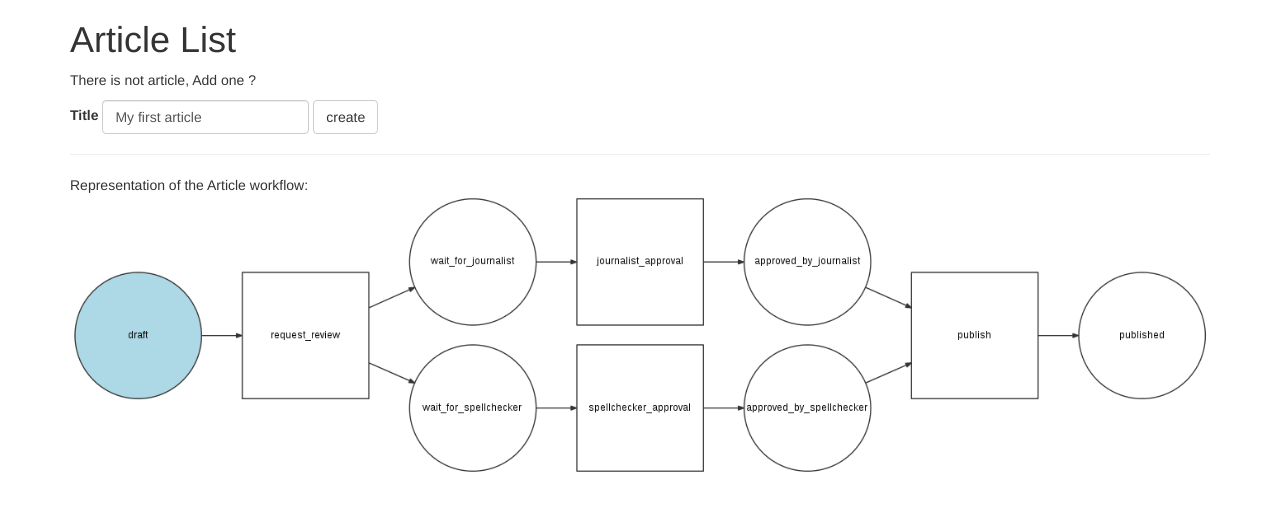
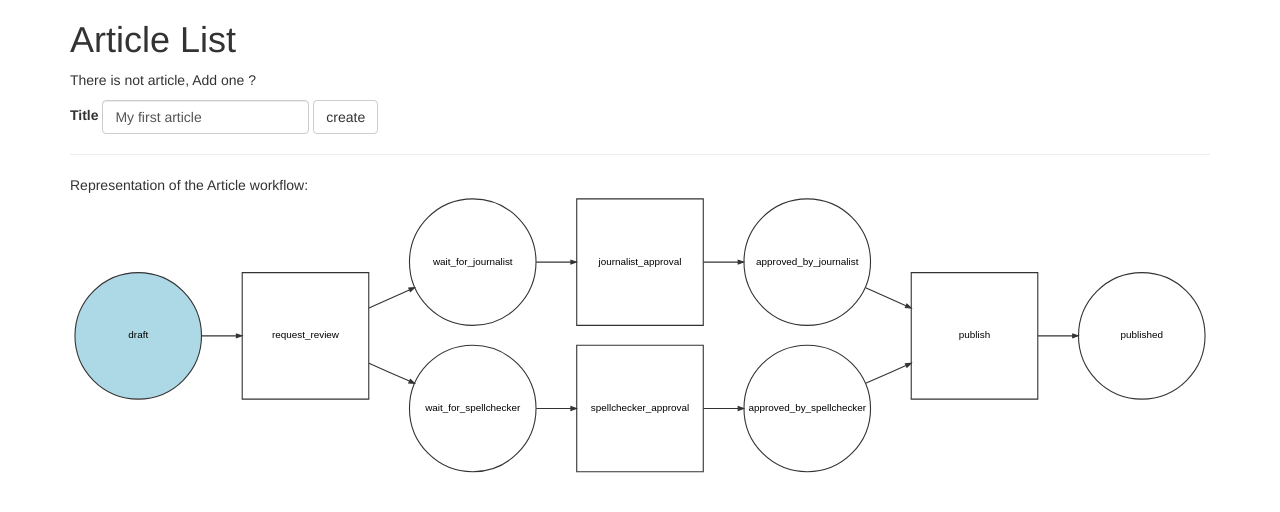
Before and after one commit to lyrixx/SFLive-Paris2016-Workflow, a Symfony app: template app/Resources/views/article/index.html.twig in a window 1280 px wide. Shown: the top 512 px of the page. Run offline with Twig, Linux system fonts and the light colour scheme; the template is opened without the code that fills it, so the values that code supplies are empty; some libraries are stand-ins or nearby versions.

Commit message:
go svg ; go

```diff
--- /dev/null
+++ b/app/Resources/views/doc/article-workflow.svg.twig
@@ -0,0 +1,107 @@
+<svg width="1036pt" height="255pt" class="img-responsive"
+viewBox="0.00 0.00 1036.00 255.00" xmlns="http://www.w3.org/2000/svg" xmlns:xlink="http://www.w3.org/1999/xlink">
+<g id="graph0" class="graph" transform="scale(1 1) rotate(0) translate(4 251)">
+    <title>workflow</title>
+    <polygon fill="white" stroke="none" points="-4,4 -4,-251 1032,-251 1032,4 -4,4"/>
+    <!-- place_draft -->
+    <g id="node1" class="node"><title>place_draft</title>
+        <ellipse fill="lightblue" stroke="#333333" cx="58" cy="-123" rx="57.5" ry="57.5"/>
+        <text text-anchor="middle" x="58" y="-120.8" font-family="Arial" font-size="9.00">draft</text>
+    </g>
+    <!-- transition_request_review -->
+    <g id="node7" class="node"><title>transition_request_review</title>
+        <polygon fill="none" stroke="#333333" points="267.5,-180.5 152.5,-180.5 152.5,-65.5 267.5,-65.5 267.5,-180.5"/>
+        <text text-anchor="middle" x="210" y="-120.8" font-family="Arial" font-size="9.00">request_review</text>
+    </g>
+    <!-- place_draft&#45;&gt;transition_request_review -->
+    <g id="edge1" class="edge"><title>place_draft&#45;&gt;transition_request_review</title>
+        <path fill="none" stroke="#333333" d="M115.709,-123C125.975,-123 136.729,-123 147.135,-123"/>
+        <polygon fill="#333333" stroke="#333333" points="147.211,-124.75 152.211,-123 147.211,-121.25 147.211,-124.75"/>
+    </g>
+    <!-- place_wait_for_journalist -->
+    <g id="node2" class="node"><title>place_wait_for_journalist</title>
+        <ellipse fill="none" stroke="#333333" cx="362" cy="-190" rx="57.5" ry="57.5"/>
+        <text text-anchor="middle" x="362" y="-187.8" font-family="Arial" font-size="9.00">wait_for_journalist</text>
+    </g>
+    <!-- transition_journalist_approval -->
+    <g id="node8" class="node"><title>transition_journalist_approval</title>
+        <polygon fill="none" stroke="#333333" points="571.5,-247.5 456.5,-247.5 456.5,-132.5 571.5,-132.5 571.5,-247.5"/>
+        <text text-anchor="middle" x="514" y="-187.8" font-family="Arial" font-size="9.00">journalist_approval</text>
+    </g>
+    <!-- place_wait_for_journalist&#45;&gt;transition_journalist_approval -->
+    <g id="edge4" class="edge"><title>place_wait_for_journalist&#45;&gt;transition_journalist_approval</title>
+        <path fill="none" stroke="#333333" d="M419.709,-190C429.975,-190 440.729,-190 451.135,-190"/>
+        <polygon fill="#333333" stroke="#333333" points="451.211,-191.75 456.211,-190 451.211,-188.25 451.211,-191.75"/>
+    </g>
+    <!-- place_approved_by_journalist -->
+    <g id="node3" class="node"><title>place_approved_by_journalist</title>
+        <ellipse fill="none" stroke="#333333" cx="666" cy="-190" rx="57.5" ry="57.5"/>
+        <text text-anchor="middle" x="666" y="-187.8" font-family="Arial" font-size="9.00">approved_by_journalist</text>
+    </g>
+    <!-- transition_publish -->
+    <g id="node10" class="node"><title>transition_publish</title>
+        <polygon fill="none" stroke="#333333" points="875.5,-180.5 760.5,-180.5 760.5,-65.5 875.5,-65.5 875.5,-180.5"/>
+        <text text-anchor="middle" x="818" y="-120.8" font-family="Arial" font-size="9.00">publish</text>
+    </g>
+    <!-- place_approved_by_journalist&#45;&gt;transition_publish -->
+    <g id="edge8" class="edge"><title>place_approved_by_journalist&#45;&gt;transition_publish</title>
+        <path fill="none" stroke="#333333" d="M719.042,-166.755C730.844,-161.483 743.487,-155.836 755.635,-150.41"/>
+        <polygon fill="#333333" stroke="#333333" points="756.592,-151.899 760.443,-148.262 755.164,-148.703 756.592,-151.899"/>
+    </g>
+    <!-- place_wait_for_spellchecker -->
+    <g id="node4" class="node"><title>place_wait_for_spellchecker</title>
+        <ellipse fill="none" stroke="#333333" cx="362" cy="-57" rx="57.5" ry="57.5"/>
+        <text text-anchor="middle" x="362" y="-54.8" font-family="Arial" font-size="9.00">wait_for_spellchecker</text>
+    </g>
+    <!-- transition_spellchecker_approval -->
+    <g id="node9" class="node"><title>transition_spellchecker_approval</title>
+        <polygon fill="none" stroke="#333333" points="571.5,-114.5 456.5,-114.5 456.5,0.5 571.5,0.5 571.5,-114.5"/>
+        <text text-anchor="middle" x="514" y="-54.8" font-family="Arial" font-size="9.00">spellchecker_approval</text>
+    </g>
+    <!-- place_wait_for_spellchecker&#45;&gt;transition_spellchecker_approval -->
+    <g id="edge6" class="edge"><title>place_wait_for_spellchecker&#45;&gt;transition_spellchecker_approval</title>
+        <path fill="none" stroke="#333333" d="M419.709,-57C429.975,-57 440.729,-57 451.135,-57"/>
+        <polygon fill="#333333" stroke="#333333" points="451.211,-58.7501 456.211,-57 451.211,-55.2501 451.211,-58.7501"/>
+    </g>
+    <!-- place_approved_by_spellchecker -->
+    <g id="node5" class="node"><title>place_approved_by_spellchecker</title>
+        <ellipse fill="none" stroke="#333333" cx="666" cy="-57" rx="57.5" ry="57.5"/>
+        <text text-anchor="middle" x="666" y="-54.8" font-family="Arial" font-size="9.00">approved_by_spellchecker</text>
+    </g>
+    <!-- place_approved_by_spellchecker&#45;&gt;transition_publish -->
+    <g id="edge9" class="edge"><title>place_approved_by_spellchecker&#45;&gt;transition_publish</title>
+        <path fill="none" stroke="#333333" d="M719.042,-79.8984C730.844,-85.0915 743.487,-90.6541 755.635,-95.9993"/>
+        <polygon fill="#333333" stroke="#333333" points="755.162,-97.7032 760.443,-98.1151 756.572,-94.4995 755.162,-97.7032"/>
+    </g>
+    <!-- place_published -->
+    <g id="node6" class="node"><title>place_published</title>
+        <ellipse fill="none" stroke="#333333" cx="970" cy="-123" rx="57.5" ry="57.5"/>
+        <text text-anchor="middle" x="970" y="-120.8" font-family="Arial" font-size="9.00">published</text>
+    </g>
+    <!-- transition_request_review&#45;&gt;place_wait_for_journalist -->
+    <g id="edge2" class="edge"><title>transition_request_review&#45;&gt;place_wait_for_journalist</title>
+        <path fill="none" stroke="#333333" d="M267.709,-148.33C279.72,-153.695 292.398,-159.358 304.406,-164.721"/>
+        <polygon fill="#333333" stroke="#333333" points="303.87,-166.398 309.149,-166.84 305.297,-163.203 303.87,-166.398"/>
+    </g>
+    <!-- transition_request_review&#45;&gt;place_wait_for_spellchecker -->
+    <g id="edge3" class="edge"><title>transition_request_review&#45;&gt;place_wait_for_spellchecker</title>
+        <path fill="none" stroke="#333333" d="M267.709,-98.0482C279.72,-92.7631 292.398,-87.1847 304.406,-81.9015"/>
+        <polygon fill="#333333" stroke="#333333" points="305.277,-83.4301 309.149,-79.8145 303.867,-80.2265 305.277,-83.4301"/>
+    </g>
+    <!-- transition_journalist_approval&#45;&gt;place_approved_by_journalist -->
+    <g id="edge5" class="edge"><title>transition_journalist_approval&#45;&gt;place_approved_by_journalist</title>
+        <path fill="none" stroke="#333333" d="M571.709,-190C581.975,-190 592.729,-190 603.135,-190"/>
+        <polygon fill="#333333" stroke="#333333" points="603.211,-191.75 608.211,-190 603.211,-188.25 603.211,-191.75"/>
+    </g>
+    <!-- transition_spellchecker_approval&#45;&gt;place_approved_by_spellchecker -->
+    <g id="edge7" class="edge"><title>transition_spellchecker_approval&#45;&gt;place_approved_by_spellchecker</title>
+        <path fill="none" stroke="#333333" d="M571.709,-57C581.975,-57 592.729,-57 603.135,-57"/>
+        <polygon fill="#333333" stroke="#333333" points="603.211,-58.7501 608.211,-57 603.211,-55.2501 603.211,-58.7501"/>
+    </g>
+    <!-- transition_publish&#45;&gt;place_published -->
+    <g id="edge10" class="edge"><title>transition_publish&#45;&gt;place_published</title>
+        <path fill="none" stroke="#333333" d="M875.709,-123C885.975,-123 896.729,-123 907.135,-123"/>
+        <polygon fill="#333333" stroke="#333333" points="907.211,-124.75 912.211,-123 907.211,-121.25 907.211,-124.75"/>
+    </g>
+</g>
+</svg>
--- a/app/Resources/views/layout.html.twig
+++ b/app/Resources/views/layout.html.twig
@@ -21,7 +21,7 @@
 
             <p>
                 Representation of the Article workflow:
-                <img src="{{ asset('images/workflow.png') }}" class="img-responsive"/>
+                {{ include('doc/article-workflow.svg.twig') }}
             </p>
         </div>
         {% block javascripts %}
```
Also changed, not shown: web/images/workflow.png (deleted).
